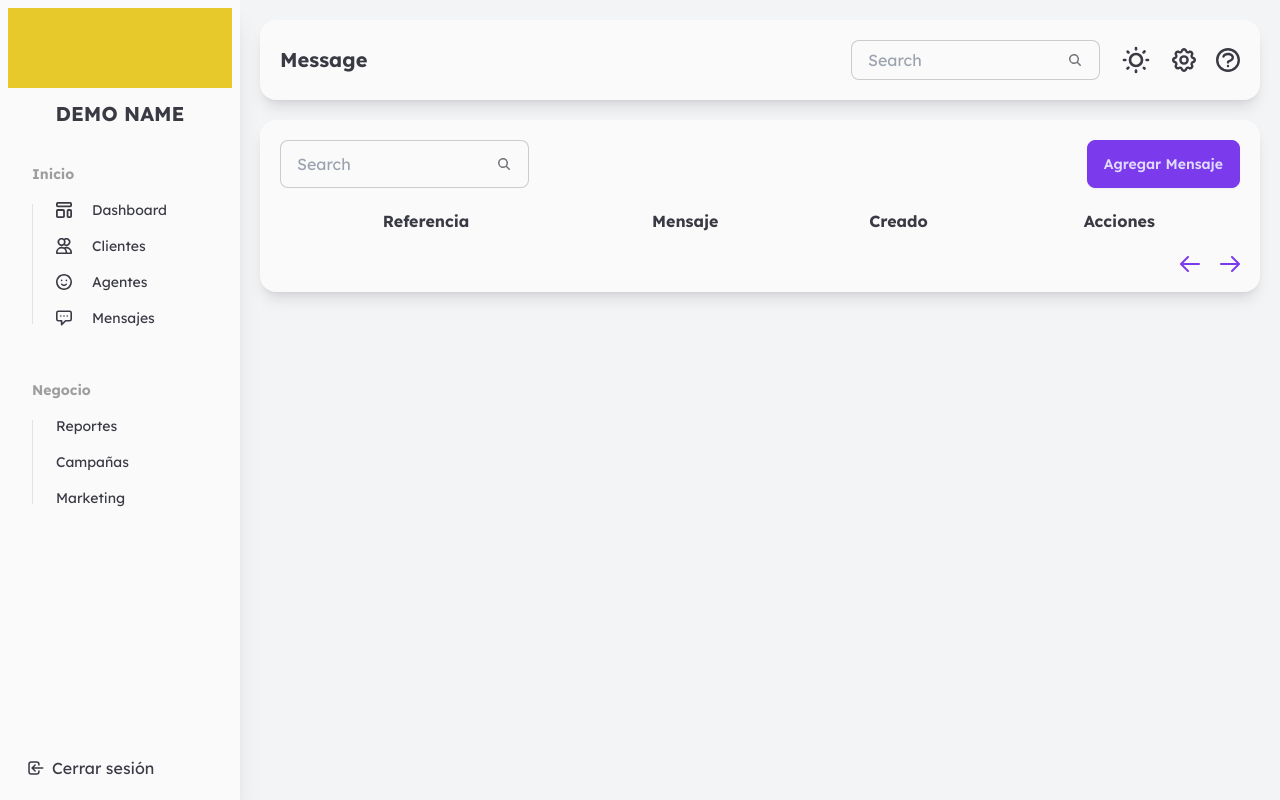
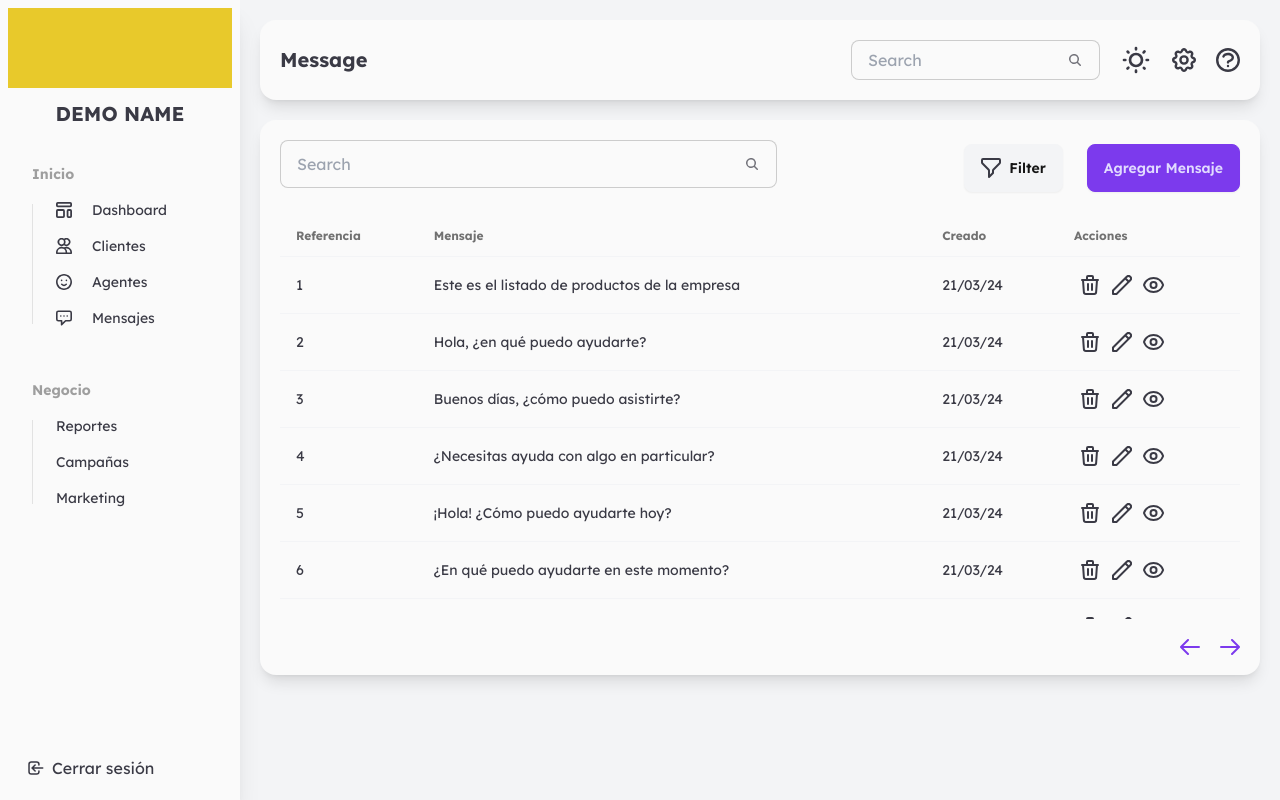
Before and after one commit to RSTArgentina/chatbot-dashboard, a Next.js app: page /message in a window 1280 px wide. Built offline with nearby package versions, Linux system fonts and the light colour scheme.

Commit message:
commit: message/redux

```diff
--- a/src/app/(general)/message/page.jsx
+++ b/src/app/(general)/message/page.jsx
@@ -1,23 +1,59 @@
 "use client";
 
-import { ArrowLeft, ArrowRight } from "@/assets/icons";
-import { PutClientModal, Search } from "@/components";
+import { ArrowLeft, ArrowRight, EyeOpen, Pen, Trash } from "@/assets/icons";
+import { Filter, PutMessageModal, Search } from "@/components";
+import { useAppDispatch, useAppSelector } from "@/lib/hook";
+import { deleteById } from "@/lib/features/message/slice";
+import swal from "sweetalert";
+import { useState } from "react";
+import View from "@/components/View";
 
 export default function Message() {
+  const messages = useAppSelector((state) => state.message);
+  const dispatch = useAppDispatch();
+  const [data, setData] = useState();
+
+  const handleDelete = (message) => {
+    swal(
+      `¿ Seguro que quieres eliminar el mensaje con la referencia ${message.reference} ?`,
+      {
+        buttons: true,
+      }
+    ).then((value) => {
+      if (value === null) return;
+      swal("Mensaje eliminado", " ", "success", {
+        buttons: false,
+        timer: 1500,
+      });
+      dispatch(deleteById(message.id));
+    });
+  };
+
   return (
     <>
-      <div className='flex flex-col gap-5 p-5 m-5 shadow-lg bg-base-100 rounded-2xl text-neutral'>
-        <div className='flex justify-between'>
-          <Search className='h-12' />
+      <div className='flex h-[555px] flex-col gap-5 p-5 m-5 shadow-lg bg-base-100 rounded-2xl text-neutral'>
+        <div className='flex'>
+          <Search className='flex-1 h-12 ' />
+          <div className='flex items-center justify-end flex-1 gap-5 flex-2'>
+            <Filter>
+              <li>
+                <a>Item 1</a>
+              </li>
+              <li>
+                <a>Item 2</a>
+              </li>
+            </Filter>
             <button
               className='btn-md btn btn-secondary'
-            onClick={() => document.getElementById("addAgent").showModal()}
+              onClick={() => document.getElementById("putMessage").showModal()}
             >
               Agregar Mensaje
             </button>
           </div>
+        </div>
 
-        <table className='w-full'>
+        <div className='overflow-auto '>
+          <table className='table table-pin-rows'>
             <thead>
               <tr>
                 <th>Referencia</th>
@@ -27,18 +63,44 @@ export default function Message() {
               </tr>
             </thead>
             <tbody>
-            <tr>
-              <td></td>
+              {messages &&
+                messages.map((message) => (
+                  <tr className='hover' key={message.id}>
+                    <td>{message.reference}</td>
+                    <td>{message.content}</td>
+                    <td>{message.createAt}</td>
+                    <td className='flex '>
+                      <button
+                        onClick={() => handleDelete(message)}
+                        className='btn btn-ghost btn-circle btn-sm'
+                      >
+                        <Trash className='[&>path]:fill-neutral' />
+                      </button>
+
+                      <button
+                        onClick={() => {
+                          setData(message);
+                          document.getElementById("putMessage").showModal();
+                        }}
+                        className='btn btn-ghost btn-circle btn-sm'
+                      >
+                        <Pen className='[&>path]:fill-neutral' />
+                      </button>
+
+                      <View data={message} />
+                    </td>
                   </tr>
+                ))}
             </tbody>
           </table>
+        </div>
 
         <div className='flex justify-end gap-5'>
           <ArrowLeft />
           <ArrowRight />
         </div>
       </div>
-      <PutClientModal />
+      <PutMessageModal data={data} />
     </>
   );
 }
--- /dev/null
+++ b/src/components/Modal/PutMessageModal.jsx
@@ -0,0 +1,96 @@
+"use client";
+
+import { create } from "@/lib/features/message/slice";
+import { useAppDispatch, useAppSelector } from "@/lib/hook";
+import { useFormik } from "formik";
+
+export default function PutMessageModal({ data }) {
+  const messages = useAppSelector((state) => state.message);
+  const dispatch = useAppDispatch();
+
+  // const userSchema = z.object({
+  //   username: z
+  //     .string({ required_error: "Campo requerido" })
+  //     .min(1, { message: "Este caso debe ser completado" }),
+  //   password: z
+  //     .string({ required_error: "Campo requerido" })
+  //     .min(1, { message: "Este caso debe ser completado" }),
+  // });
+  function formatDate() {
+    const date = new Date();
+    const day = String(date.getDate()).padStart(2, "0");
+    const month = String(date.getMonth() + 1).padStart(2, "0");
+    const year = String(date.getFullYear()).slice(-2); // Getting the last two digits of the year
+
+    return `${day}/${month}/${year}`;
+  }
+
+  const {
+    values,
+    handleBlur,
+    handleChange,
+    handleSubmit,
+    errors,
+    touched,
+    resetForm,
+  } = useFormik({
+    initialValues: {
+      id: data?.id ?? messages.length + 1,
+      reference: data?.reference ?? "",
+      content: data?.content ?? "",
+      createAt: data?.createAt ?? formatDate(),
+    },
+    // validate: (values) => {
+    //   try {
+    //     userSchema.parse(values);
+    //   } catch (errors) {
+    //     if (errors instanceof ZodError) return errors.issues;
+    //   }
+    // },
+    onSubmit: (values) => {
+      dispatch(create(values));
+      resetForm();
+    },
+  });
+
+  return (
+    <dialog id='putMessage' className='modal'>
+      <div className='modal-box'>
+        <form method='dialog'>
+          <button className='absolute btn btn-sm btn-circle btn-ghost right-2 top-2 text-neutral'>
+            ✕
+          </button>
+        </form>
+        {data ? <h1>UPDATE</h1> : <h1>CREATE</h1>}
+        <form
+          onSubmit={handleSubmit}
+          className='flex flex-col gap-5 py-5 text-neutral'
+        >
+          <input
+            value={values.reference}
+            onChange={handleChange}
+            onBlur={handleBlur}
+            type='text'
+            name='reference'
+            placeholder='Referencia'
+            className='w-full input input-bordered'
+          />
+
+          <input
+            value={values.content}
+            onChange={handleChange}
+            onBlur={handleBlur}
+            type='text'
+            name='content'
+            placeholder='Contenido'
+            className='w-full input input-bordered'
+          />
+
+          <button type='submit' className='btn btn-secondary'>
+            Guardar
+          </button>
+        </form>
+      </div>
+    </dialog>
+  );
+}
--- /dev/null
+++ b/src/components/View.jsx
@@ -0,0 +1,27 @@
+import { EyeOpen } from "@/assets/icons";
+import React from "react";
+
+export default function View({ data }) {
+  return (
+    <div className='z-20 drawer'>
+      <input id='my-drawer' type='checkbox' className='drawer-toggle' />
+      <div className='drawer-content'>
+        {/* Page content here */}
+        <label htmlFor='my-drawer' className='btn btn-ghost btn-circle btn-sm'>
+          <EyeOpen className='[&>path]:fill-neutral' />
+        </label>
+      </div>
+      <div className='drawer-side'>
+        <label
+          htmlFor='my-drawer'
+          aria-label='close sidebar'
+          className='drawer-overlay'
+        ></label>
+        <div className='min-h-full p-4 menu w-80 bg-base-200 text-neutral'>
+          <h1>{data.reference}</h1>
+          <p>{data.content}</p>
+        </div>
+      </div>
+    </div>
+  );
+}
--- a/src/components/index.js
+++ b/src/components/index.js
@@ -5,6 +5,7 @@ export { default as Flayer } from "./Flayer";
 export { default as Help } from "./Help";
 export { default as PutAgentModal } from "./Modal/PutAgentModal";
 export { default as PutClientModal } from "./Modal/PutClientModal";
+export { default as PutMessageModal } from "./Modal/PutMessageModal";
 export { default as SettingModal } from "./Modal/SettingModal";
 export { default as Navbar } from "./Navbar";
 export { default as Panel } from "./Panel";
--- a/src/lib/features/message/slice.js
+++ b/src/lib/features/message/slice.js
@@ -1,117 +1,69 @@
 import { createSlice } from "@reduxjs/toolkit";
-import axios from "axios";
-import { createAsyncThunk } from "@reduxjs/toolkit";
-
-export const fetchClients = createAsyncThunk(
-  "client/fetchClients",
-  async () => {
-    try {
-      const response = await axios.get(
-        "https://api-danielbot.onrender.com/clients"
-      );
-      console.log(response.data);
-      return response.data;
-    } catch (error) {
-      throw error;
-    }
-  }
-);
 
 // const initialState = [];
 
 const initialState = [
   {
     id: 1,
-    name: "Alejo",
-    surname: "Araya",
-    age: 23,
-    active: true,
-    number: 2613430975,
-    createAt: "10/23/12",
+    reference: "1",
+    content: "Este es el listado de productos de la empresa",
+    createAt: "21/03/24",
   },
   {
     id: 2,
-    name: "Juan",
-    surname: "García",
-    age: 30,
-    active: false,
-    number: 2655512345,
-    createAt: "05/15/14",
+    reference: "2",
+    content: "Hola, ¿en qué puedo ayudarte?",
+    createAt: "21/03/24",
   },
   {
     id: 3,
-    name: "María",
-    surname: "Martínez",
-    age: 28,
-    active: true,
-    number: 2698765432,
-    createAt: "08/07/15",
+    reference: "3",
+    content: "Buenos días, ¿cómo puedo asistirte?",
+    createAt: "21/03/24",
   },
   {
     id: 4,
-    name: "Pedro",
-    surname: "López",
-    age: 35,
-    active: false,
-    number: 2643217890,
-    createAt: "03/12/13",
+    reference: "4",
+    content: "¿Necesitas ayuda con algo en particular?",
+    createAt: "21/03/24",
   },
   {
     id: 5,
-    name: "Luisa",
-    surname: "Pérez",
-    age: 25,
-    active: true,
-    number: 2612345678,
-    createAt: "11/30/11",
+    reference: "5",
+    content: "¡Hola! ¿Cómo puedo ayudarte hoy?",
+    createAt: "21/03/24",
   },
   {
     id: 6,
-    name: "Ana",
-    surname: "Hernández",
-    age: 29,
-    active: true,
-    number: 2634567890,
-    createAt: "09/18/17",
+    reference: "6",
+    content: "¿En qué puedo ayudarte en este momento?",
+    createAt: "21/03/24",
   },
   {
     id: 7,
-    name: "Diego",
-    surname: "Ramírez",
-    age: 27,
-    active: false,
-    number: 2678901234,
-    createAt: "02/05/16",
+    reference: "7",
+    content: "¿Tienes alguna consulta que necesites resolver?",
+    createAt: "21/03/24",
   },
   {
     id: 8,
-    name: "Sofía",
-    surname: "Gómez",
-    age: 31,
-    active: true,
-    number: 2689012345,
-    createAt: "06/24/10",
+    reference: "8",
+    content: "¿En qué puedo asistirte hoy?",
+    createAt: "21/03/24",
   },
   {
     id: 9,
-    name: "Javier",
-    surname: "Díaz",
-    age: 26,
-    active: false,
-    number: 2645678901,
-    createAt: "04/09/18",
+    reference: "9",
+    content: "Hola, ¿cómo puedo ayudarte en este momento?",
+    createAt: "21/03/24",
   },
   {
     id: 10,
-    name: "Carolina",
-    surname: "Sánchez",
-    age: 33,
-    active: true,
-    number: 2623456789,
-    createAt: "01/20/19",
+    reference: "10",
+    content: "¿En qué puedo colaborar contigo?",
+    createAt: "21/03/24",
   },
 ];
-
 export const messageSlice = createSlice({
   name: "message",
   initialState,
--- a/src/lib/hook.js
+++ b/src/lib/hook.js
@@ -1,6 +1,5 @@
 import { useDispatch, useSelector, useStore } from "react-redux";
 
-// Use throughout your app instead of plain `useDispatch` and `useSelector`
 export const useAppDispatch = useDispatch.withTypes();
 export const useAppSelector = useSelector.withTypes();
 export const useAppStore = useStore.withTypes();
```
Lines whose indentation alone changed are shown as unchanged.
